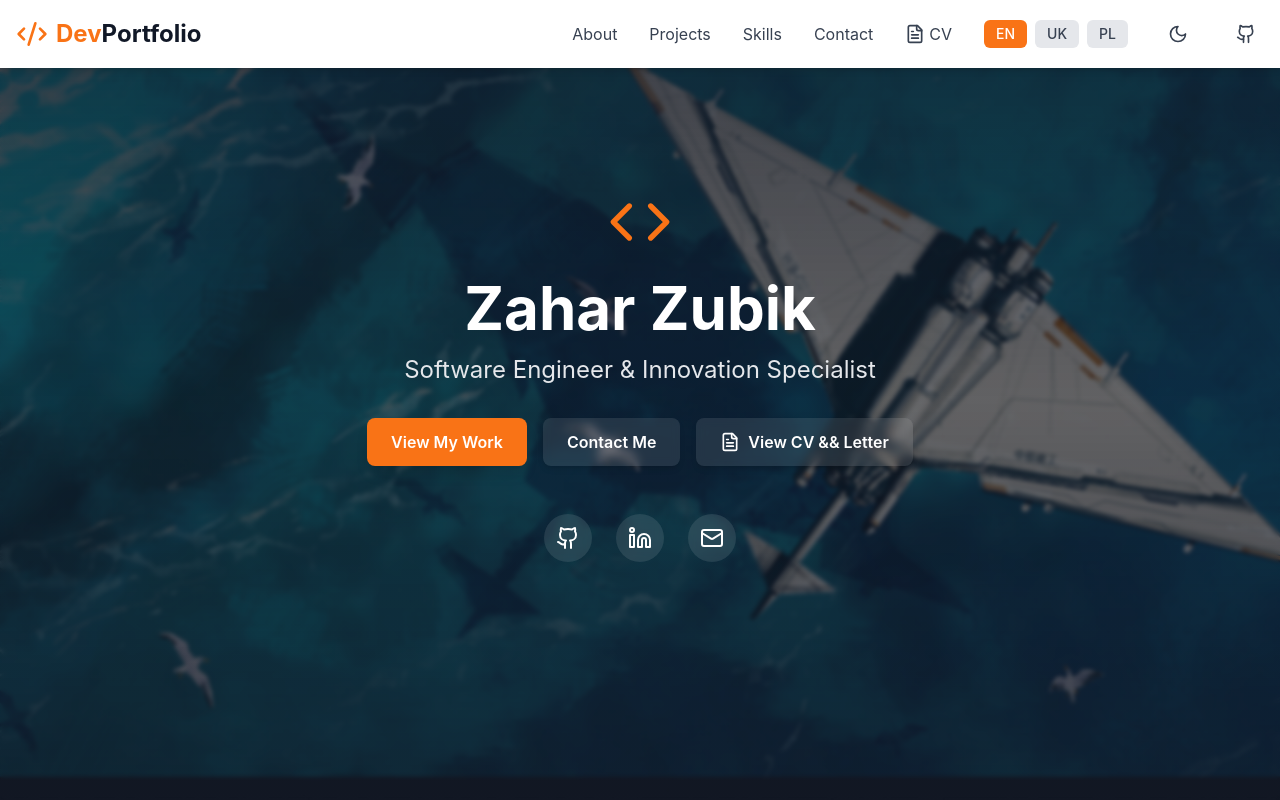
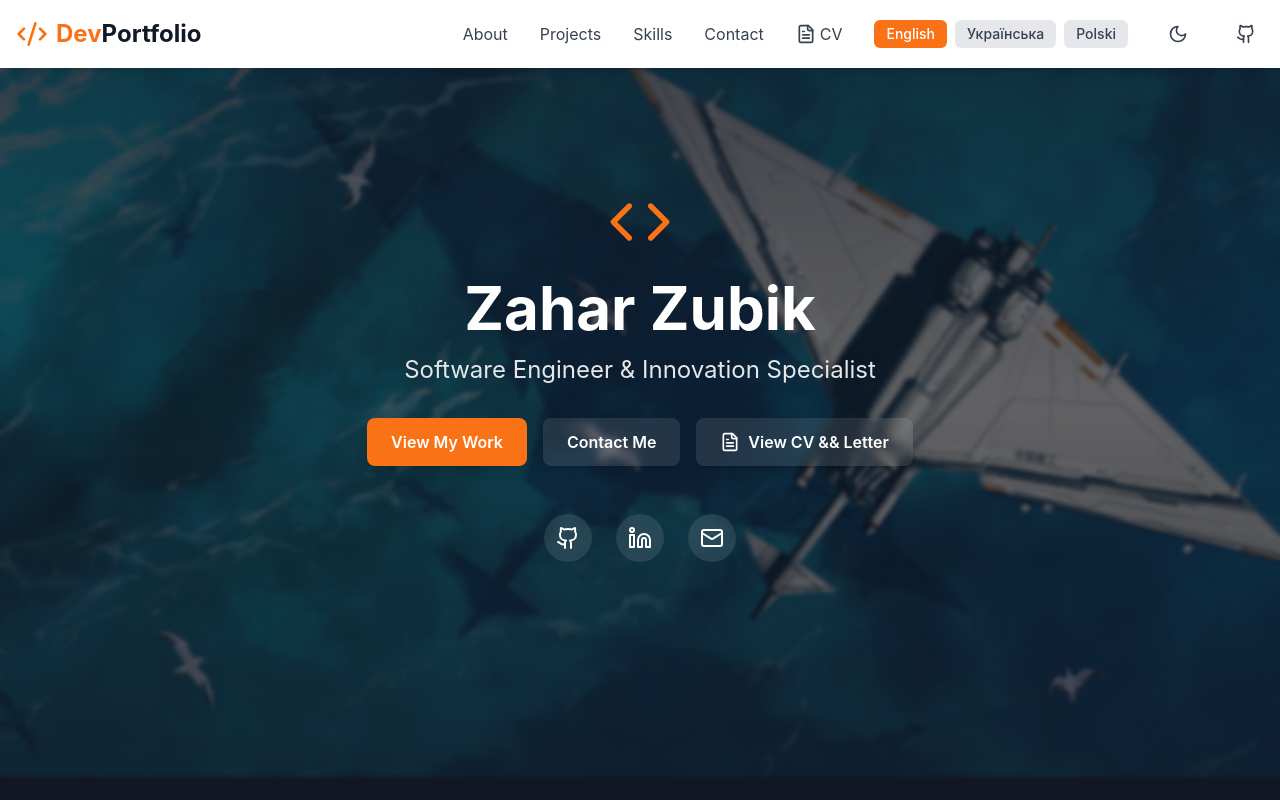
Before and after one commit to Z01berg/z01berg.github.io, a React (Vite) app: page / in a window 1280 px wide. Shown: the top 800 px of the page. Built offline with nearby package versions, Linux system fonts and the light colour scheme; no server answers.

Commit message:
fix: language names and text visibility issues

```diff
--- a/src/components/CV.tsx
+++ b/src/components/CV.tsx
@@ -324,7 +324,7 @@ const CV = () => {
                                 }`}
                             >
                                 <Languages className="w-5 h-5 inline-block mr-2" />
-                                EN
+                                English
                             </button>
                             <button
                                 onClick={() => setLanguage('pl')}
@@ -335,7 +335,7 @@ const CV = () => {
                                 }`}
                             >
                                 <Languages className="w-5 h-5 inline-block mr-2" />
-                                PL
+                                Polski
                             </button>
                             <button
                                 onClick={() => setLanguage('uk')}
@@ -346,7 +346,7 @@ const CV = () => {
                                 }`}
                             >
                                 <Languages className="w-5 h-5 inline-block mr-2" />
-                                UK
+                                Українська
                             </button>
                         </div>
                         <div className="flex space-x-2">
--- a/src/components/Header.tsx
+++ b/src/components/Header.tsx
@@ -102,30 +102,30 @@ const Header = () => {
                 className={`px-3 py-1 rounded-md text-sm font-medium transition-colors ${
                   language === 'en'
                     ? 'bg-orange-500 text-white'
-                    : 'bg-gray-200 dark:bg-gray-700 text-gray-700 dark:text-gray-300 hover:bg-gray-300 dark:hover:bg-gray-600'
+                    : 'bg-gray-200 dark:bg-gray-700 text-gray-700 dark:text-gray-100 hover:bg-gray-300 dark:hover:bg-gray-600'
                 }`}
               >
-                EN
+                English
               </button>
               <button
                 onClick={() => setLanguage('uk')}
                 className={`px-3 py-1 rounded-md text-sm font-medium transition-colors ${
                   language === 'uk'
                     ? 'bg-orange-500 text-white'
-                    : 'bg-gray-200 dark:bg-gray-700 text-gray-700 dark:text-gray-300 hover:bg-gray-300 dark:hover:bg-gray-600'
+                    : 'bg-gray-200 dark:bg-gray-700 text-gray-700 dark:text-gray-100 hover:bg-gray-300 dark:hover:bg-gray-600'
                 }`}
               >
-                UK
+                Українська
               </button>
               <button
                 onClick={() => setLanguage('pl')}
                 className={`px-3 py-1 rounded-md text-sm font-medium transition-colors ${
                   language === 'pl'
                     ? 'bg-orange-500 text-white'
-                    : 'bg-gray-200 dark:bg-gray-700 text-gray-700 dark:text-gray-300 hover:bg-gray-300 dark:hover:bg-gray-600'
+                    : 'bg-gray-200 dark:bg-gray-700 text-gray-700 dark:text-gray-100 hover:bg-gray-300 dark:hover:bg-gray-600'
                 }`}
               >
-                PL
+                Polski
               </button>
             </motion.div>
             <motion.button
--- a/src/components/Projects.tsx
+++ b/src/components/Projects.tsx
@@ -203,7 +203,7 @@ const Projects = () => {
                 </button>
               </div>
               {lastFetchTime && (
-                <div className="text-sm text-gray-700 dark:text-gray-100 flex items-center">
+                <div className="text-sm text-gray-700 dark:text-gray-100 flex items-center relative z-0">
                   <Clock className="w-4 h-4 mr-1 text-gray-700 dark:text-gray-100" />
                   Last updated: {lastFetchTime}
                 </div>
```
